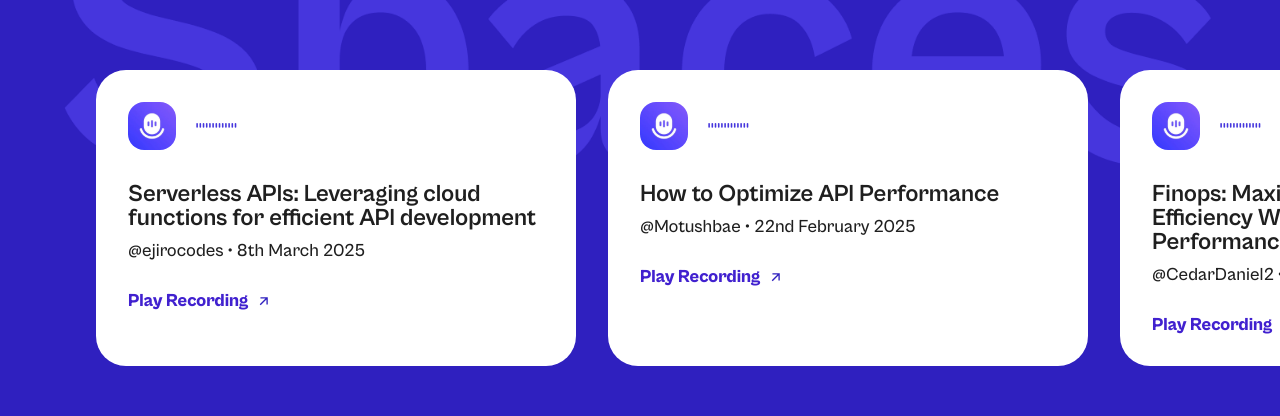
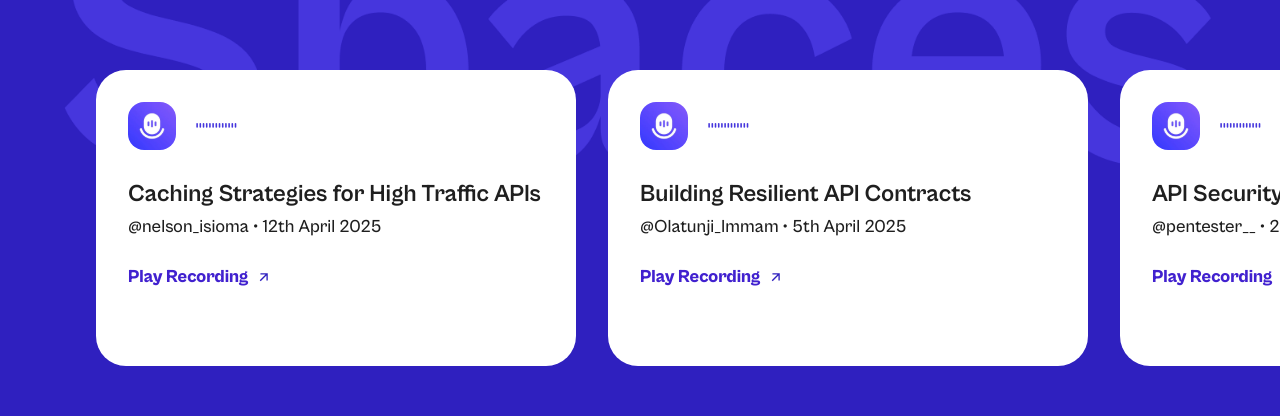
Before and after one commit to apiconf/landing-page, a React (Vite) app: page / in a window 1280 px wide. Shown: the part 2372-2788 px from the top of the page. Built offline with nearby package versions, Linux system fonts and the light colour scheme.

Commit message:
Added new spaces (#128)
* feat: Add new spaces

* feat: Add today's space

* feat: add today's speaker

```diff
--- a/src/App.tsx
+++ b/src/App.tsx
@@ -1,17 +1,35 @@
 import './App.css';
 
 import Events from './components/Events';
-import Footer from "./components/Footer/index";
+import Footer from './components/Footer/index';
 import Hero from './components/Hero';
 import NavBar from './components/NavBar';
 import Recap from './components/recap';
 import { SpaceItem } from './types';
 import Spaces from './components/Talks/spaces';
 import SpeakersInHome from './components/speaker';
-import Sponsor from "./components/sponsor_cfp/index"
+import Sponsor from './components/sponsor_cfp/index';
 import WhyAttend from './components/WhyAttend';
 
 const spaceItems: SpaceItem[] = [
+  {
+    key: 'Caching_Strategies_for_High_Traffic_APIs',
+    title: 'Caching Strategies for High Traffic APIs',
+    subTitle: '@nelson_isioma • 12th April 2025',
+    link: 'https://x.com/i/spaces/1mnxegneNBRGX',
+  },
+  {
+    key: 'Building_Resilient_API_Contracts',
+    title: 'Building Resilient API Contracts',
+    subTitle: '@Olatunji_Immam • 5th April 2025',
+    link: 'https://x.com/i/spaces/1yNGaLwyvDDKj',
+  },
+  {
+    key: 'API_SECURITY_WITH_GITHUB_CODEQL',
+    title: 'API Security with GitHub CodeQL',
+    subTitle: '@pentester__ • 22nd March 2025',
+    link: 'https://x.com/i/spaces/1nAJEgjyPDyKL',
+  },
   {
     key: 'SERVERLESS_APIS_CLOUD_FUNCTIONS',
     title: 'Serverless APIs: Leveraging cloud functions for efficient API development',
```
